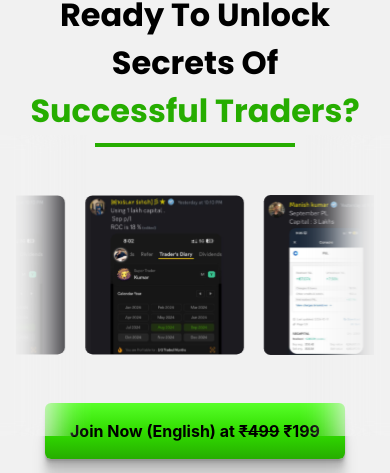
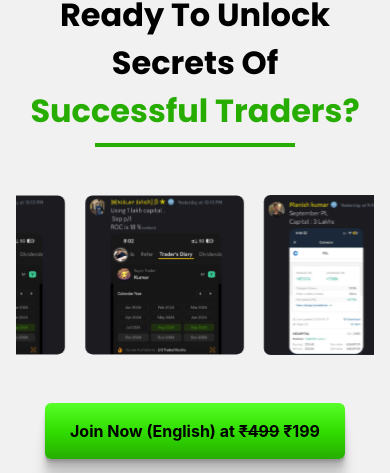
Before and after one commit to vikrantkkk/investing, a React (Vite) app: page / in a window 390 px wide. Shown: the part 9138-9611 px from the top of the page. Built offline with nearby package versions, Linux system fonts and the light colour scheme; a web font is replaced by a local one.

Commit message:
changes in blur image

```diff
--- a/src/components/Traders.jsx
+++ b/src/components/Traders.jsx
@@ -142,17 +142,17 @@ const Traders = () => {
       <img
         src={Rectangle10}
         alt={Rectangle10}
-        className="z-10 md:block hidden dark:hidden absolute left-0 top-0 h-[95%]"
+        className="z-10 md:block hidden dark:hidden  absolute left-0 top-0 h-[95%]"
       />
       <img
         src={Rectangle9}
         alt={Rectangle9}
-        className="absolute -right-10 dark:hidden top-52 h-[45%]"
+        className="absolute -right-10 dark:hidden md:block hidden top-52 h-[45%]"
       />
       <img
         src={Rectangle10}
         alt={Rectangle10}
-        className="absolute dark:hidden -left-10 top-52 h-[45%]"
+        className="absolute dark:hidden -left-10 md:block hidden top-56 h-[45%]"
       />
       <img
         src={polldark}
```
